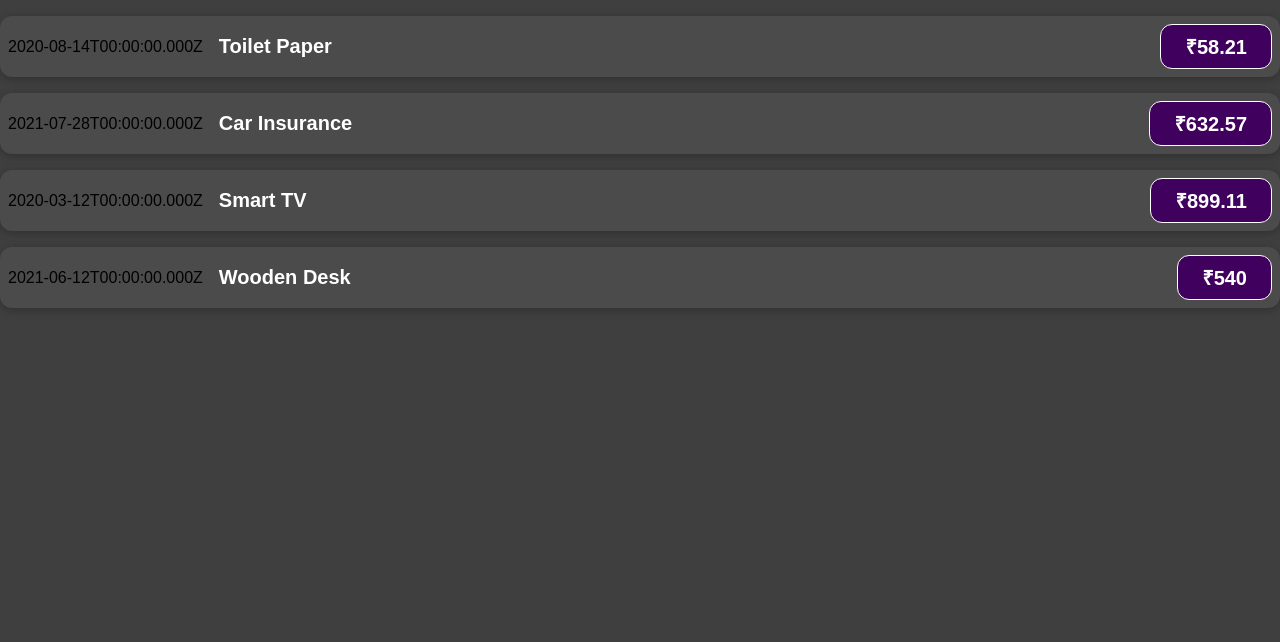
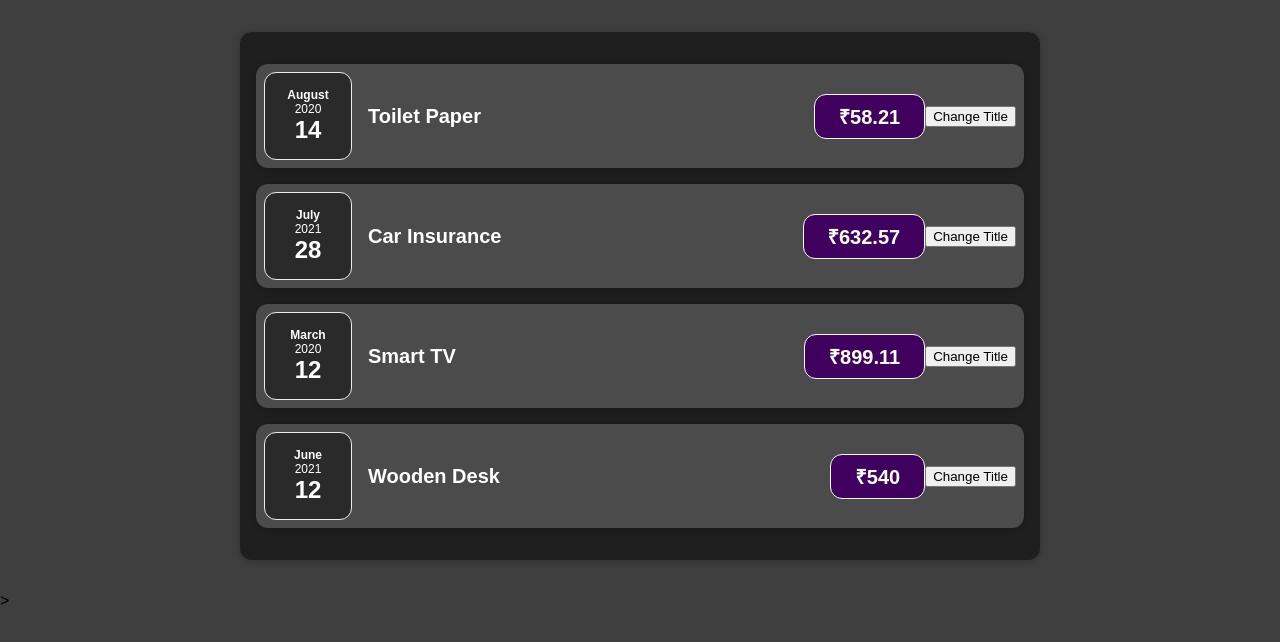
Before and after one commit to malayshravan727/Expense-Tracker, a React (Create React App) app: page / in a window 1280 px wide. Shown: the top 642 px of the page. Built offline with nearby package versions, Linux system fonts and the light colour scheme.

Commit message:
add organizing components

```diff
--- a/src/App.js
+++ b/src/App.js
@@ -1,4 +1,4 @@
-import ExpenseItem from "./components/ExpenseItem";
+import Expenses from "./components/Expenses/Expenses";
 
 function App() {
   const expenses = [
@@ -33,26 +33,7 @@
 
   return (
     <div>
-      <ExpenseItem
-        title={expenses[0].title}
-        amount={expenses[0].amount}
-        date={expenses[0].date}
-      ></ExpenseItem>
-      <ExpenseItem
-        title={expenses[1].title}
-        amount={expenses[1].amount}
-        date={expenses[1].date}
-      ></ExpenseItem>
-      <ExpenseItem
-        title={expenses[2].title}
-        amount={expenses[2].amount}
-        date={expenses[2].date}
-      ></ExpenseItem>
-      <ExpenseItem
-        title={expenses[3].title}
-        amount={expenses[3].amount}
-        date={expenses[3].date}
-      ></ExpenseItem>
+      <Expenses items={expenses} />>
     </div>
   );
 }
--- a/src/components/ExpenseItem.js
+++ /dev/null
@@ -1,15 +0,0 @@
-import "./ExpenseItem.css";
-
-function ExpenseItem(props) {
-  return (
-    <div className="expense-item">
-      <div>{props.date.toISOString()}</div>
-      <div className="expense-item__description">
-        <h2>{props.title}</h2>
-        <div className="expense-item__price">₹{props.amount}</div>
-      </div>
-    </div>
-  );
-}
-
-export default ExpenseItem;
--- /dev/null
+++ b/src/components/Expenses/ExpenseDate.css
@@ -0,0 +1,26 @@
+.expense-date {
+  display: flex;
+  flex-direction: column;
+  width: 5.5rem;
+  height: 5.5rem;
+  border: 1px solid #ececec;
+  background-color: #2a2a2a;
+  color: white;
+  border-radius: 12px;
+  align-items: center;
+  justify-content: center;
+}
+
+.expense-date__month {
+  font-size: 0.75rem;
+  font-weight: bold;
+}
+
+.expense-date__year {
+  font-size: 0.75rem;
+}
+
+.expense-date__day {
+  font-size: 1.5rem;
+  font-weight: bold;
+}
--- /dev/null
+++ b/src/components/Expenses/ExpenseDate.js
@@ -0,0 +1,17 @@
+import "./ExpenseDate.css";
+
+function ExpenseDate(props) {
+  const month = props.date.toLocaleString("en-IN", { month: "long" });
+  const year = props.date.getFullYear();
+  const day = props.date.toLocaleString("en-IN", { day: "2-digit" });
+
+  return (
+    <div className="expense-date">
+      <div className="expense-date__month">{month}</div>
+      <div className="expense-date__year">{year}</div>
+      <div className="expense-date__day">{day}</div>
+    </div>
+  );
+}
+
+export default ExpenseDate;
--- a/src/components/ExpenseItem.css
+++ b/src/components/Expenses/ExpenseItem.css
@@ -2,10 +2,8 @@
     display: flex;
     justify-content: space-between;
     align-items: center;
-    box-shadow: 0 2px 8px rgba(0, 0, 0, 0.25);
     padding: 0.5rem;
     margin: 1rem 0;
-    border-radius: 12px;
     background-color: #4b4b4b;
 }
 
--- /dev/null
+++ b/src/components/Expenses/ExpenseItem.js
@@ -0,0 +1,22 @@
+import ExpenseDate from "./ExpenseDate";
+import Card from "../UI/Card";
+import "./ExpenseItem.css";
+
+function ExpenseItem(props) {
+  const clickHandler = () => {
+    console.log("clicked!");
+  };
+
+  return (
+    <Card className="expense-item">
+      <ExpenseDate date={props.date} />
+      <div className="expense-item__description">
+        <h2>{props.title}</h2>
+        <div className="expense-item__price">₹{props.amount}</div>
+      </div>
+      <button onClick={clickHandler}>Change Title</button>
+    </Card>
+  );
+}
+
+export default ExpenseItem;
--- /dev/null
+++ b/src/components/Expenses/Expenses.css
@@ -0,0 +1,7 @@
+.expenses {
+  padding: 1rem;
+  background-color: rgb(31, 31, 31);
+  margin: 2rem auto;
+  width: 50rem;
+  max-width: 95%;
+}
--- /dev/null
+++ b/src/components/Expenses/Expenses.js
@@ -0,0 +1,32 @@
+import ExpenseItem from "./ExpenseItem";
+import Card from "../UI/Card";
+import "./Expenses.css";
+
+function Expenses(props) {
+  return (
+    <Card className="expenses">
+      <ExpenseItem
+        title={props.items[0].title}
+        amount={props.items[0].amount}
+        date={props.items[0].date}
+      />
+      <ExpenseItem
+        title={props.items[1].title}
+        amount={props.items[1].amount}
+        date={props.items[1].date}
+      />
+      <ExpenseItem
+        title={props.items[2].title}
+        amount={props.items[2].amount}
+        date={props.items[2].date}
+      />
+      <ExpenseItem
+        title={props.items[3].title}
+        amount={props.items[3].amount}
+        date={props.items[3].date}
+      />
+    </Card>
+  );
+}
+
+export default Expenses;
--- /dev/null
+++ b/src/components/UI/Card.css
@@ -0,0 +1,4 @@
+.card {
+  border-radius: 12px;
+  box-shadow: 0 1px 8px rgba(0, 0, 0, 0.25);
+}
--- /dev/null
+++ b/src/components/UI/Card.js
@@ -0,0 +1,10 @@
+import React from "react";
+import "./Card.css";
+
+const Card = (props) => {
+  const classes = "card " + props.className;
+
+  return <div className={classes}>{props.children}</div>;
+};
+
+export default Card;
```
